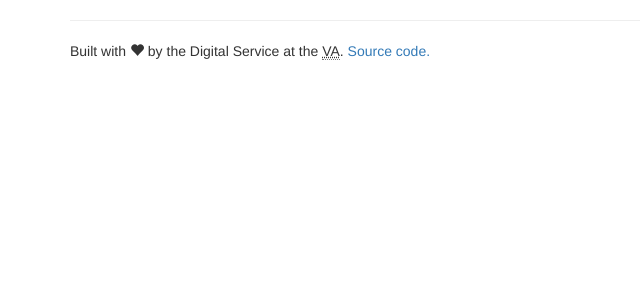
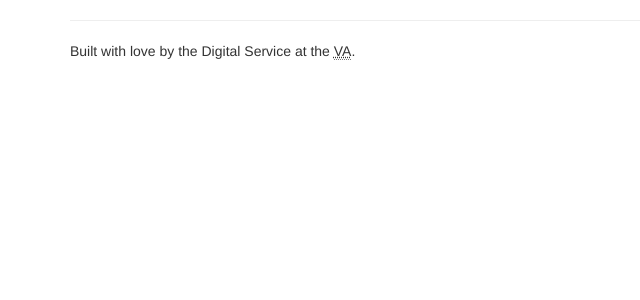
Before and after one commit to department-of-veterans-affairs/efolder-express, a Python web app: template templates/base.html in a window 1280 px wide. Shown: the top 300 px of the page, without its empty margins (0-640 px from the left). Run offline with Jinja, Linux system fonts and the light colour scheme; the template is opened without the code that fills it, so the values that code supplies are empty; some libraries are stand-ins or nearby versions.

Commit message:
Give up on glyphicons

```diff
--- a/templates/base.html
+++ b/templates/base.html
@@ -32,9 +32,7 @@
             {% block body %}{% endblock %}
             <hr />
             <footer>
-                Built with <span class="glyphicon glyphicon-heart" aria-hidden="true"></span><span class="sr-only">love</span> by the Digital Service at the <abbr title="Department of Veterans Affairs">VA</abbr>.
-
-                <a href="https://github.com/department-of-veterans-affairs/efolder-express">Source code.</a>
+                Built with love by the Digital Service at the <abbr title="Department of Veterans Affairs">VA</abbr>.
             </footer>
         </div>
         {% if env %}
```
